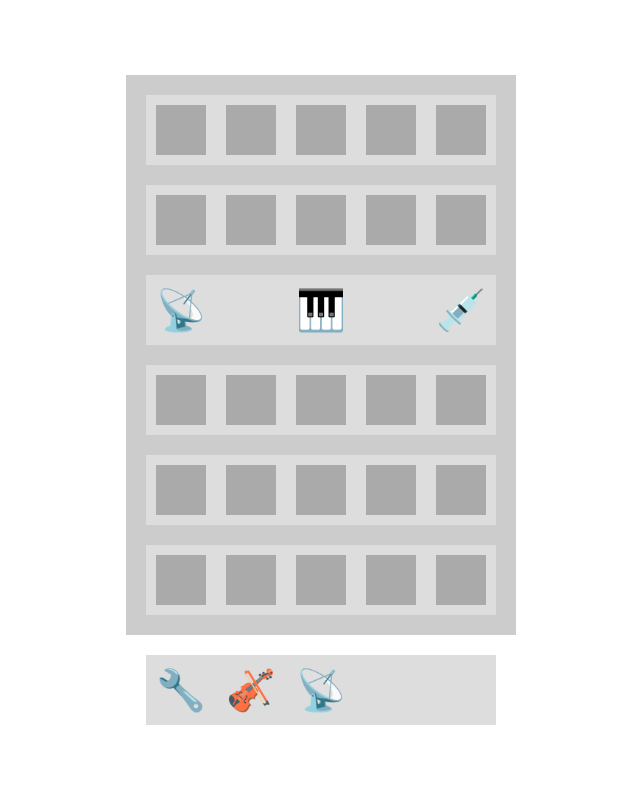
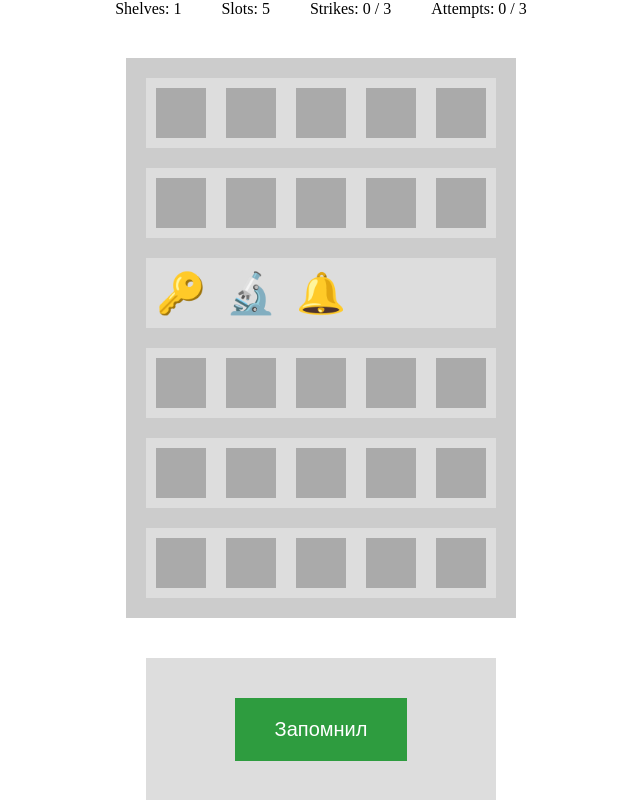
Before and after one commit to HemingErnestway/secret-room, a React (Vite) app: page / in a window 1280 px wide. Shown: the whole page, without its empty margins (319-959 px from the left). Built offline with nearby package versions, Linux system fonts and the light colour scheme.

Commit message:
Add guessing gameplay mechanics

```diff
--- a/src/App.tsx
+++ b/src/App.tsx
@@ -1,46 +1,115 @@
-import { useState } from "react"
+import { useEffect, useState } from "react"
 import { type Level, type Item, type ItemsForLevel } from "./lib/definitions"
 import { generateItemsForLevel, generateCabinet } from "./lib/functions"
 import { Cabinet, ItemPicker } from "./ui"
 import _ from "lodash"
 
-export type GameState = "memorizing" | "guessing"
+// export type GameState = "memorizing" | "guessing"
 
 export function App() {
-  const [level, setLevel] = useState<Level>({ shelves: 1, slots: 5 })
+  // const [gameState, setGameState] = useState<GameState>("memorizing")
+
+  const [level, setLevel] = useState<Level>({ shelves: 1, slots: 5, attempts: 0 })
   const [items, setItems] = useState<ItemsForLevel>(generateItemsForLevel(level))
+  const [strikes, setStrikes] = useState(0)
+  const [itemsToBePicked, setItemsToBePicked] = useState<Item[]>(_.sampleSize(_.cloneDeep(items.real), items.pick))
+  const [pickerPool, setPickerPool] = useState<Item[]>(_.shuffle([...itemsToBePicked, ...items.fake]))
+  const [cabinet, setCabinet] = useState(generateCabinet(level, items.real))
+  const [guessing, setGuessing] = useState(false)
 
-  const [itemsToBePicked, setItemsToBePicked] = useState<Item[]>(
-    _.sampleSize(_.cloneDeep(items.real), items.pick)
-  )
+  useEffect(() => {
+    const newItems = generateItemsForLevel(level)
+    const newItemsToBePicked = _.sampleSize(_.cloneDeep(newItems.real), newItems.pick)
+    setItems(newItems)
+    setItemsToBePicked(newItemsToBePicked)
+    setPickerPool(_.shuffle([...newItemsToBePicked, ...newItems.fake]))
+    setCabinet(generateCabinet(level, newItems.real))
+    setGuessing(false)
+  }, [level, strikes])
 
-  const [pickerPool, setPickerPool] = useState<Item[]>(
-    _.shuffle([...itemsToBePicked, ...items.fake])
-  )
+  // const handleGameStart = () => {
+  // }
+
+  const handleGameOver = () => {
+    console.log("гамовер")
+  }
+
+  const handleLevelUp = () => {
+    if (level.attempts < 2) {
+      setLevel({ shelves: level.shelves, slots: level.slots, attempts: level.attempts + 1 })
+    } else if (level.slots === 5) {
+      if (level.shelves === 6) {
+        console.log("win")
+        return
+      }
+      setLevel({ shelves: level.shelves + 1, slots: 1, attempts: 0 })
+    } else {
+      setLevel({ shelves: level.shelves, slots: level.slots + 1, attempts: 0})
+    }
+  }
 
   const handlePick = (itemValue: string) => {
     const pickedItem = _.find(itemsToBePicked, _.matchesProperty("value", itemValue))
-
     if (pickedItem !== undefined) {
       // correct
-      console.log("correct")
       pickedItem.hidden = true
       setItemsToBePicked([...itemsToBePicked])
+
+      if (_.find(itemsToBePicked, _.matchesProperty("hidden", false)) === undefined) {
+        // level up
+        console.log("level up")
+        handleLevelUp()
+      }
     } else {
       // wrong
-      console.log("wrong")
+      if (strikes === 2) {
+        handleGameOver()
+        return
+      }
+      setStrikes(strikes + 1)
     }
   }
 
-  const [cabinet, setCabinet] = useState(generateCabinet(level, items.real))
+  const handleStartGuessing = () => {
+    setGuessing(true)
+    const newCabinet = _.cloneDeep(cabinet)
+    const valuesToBePicked = _.map(itemsToBePicked, _.property("value"))
+
+    newCabinet.forEach(shelf => {
+      shelf.forEach(slot => {
+        if (slot.content === "item" && _.includes(valuesToBePicked, slot.value)) {
+          console.log(slot.value)
+          slot.hidden = true
+        }
+      })
+    })
+
+    setCabinet(newCabinet)
+  }
 
   return (
     <div className="game">
+      <div style={{ display: "flex", gap: "40px" }}>
+        <div>Shelves: {level.shelves}</div>
+        <div>Slots: {level.slots}</div>
+        <div>Strikes: {strikes} / 3</div>
+        <div>Attempts: {level.attempts} / 3</div>
+      </div>
       <Cabinet cabinet={cabinet} />
-      <ItemPicker
-        itemPool={pickerPool}
-        handlePick={handlePick}
-      />
+      {guessing
+        ? <ItemPicker itemPool={pickerPool} handlePick={handlePick} />
+        : <StartGuessingButton handleStart={handleStartGuessing} />
+      }
     </div>
   )
 }
+
+export function StartGuessingButton({ handleStart }: { handleStart: () => void }) {
+  return (
+    <div className="start-guessing">
+      <button onClick={handleStart}>
+        Запомнил
+      </button>
+    </div>
+  )
+}
--- a/src/index.css
+++ b/src/index.css
@@ -8,7 +8,7 @@ body {
   align-items: center;
   justify-content: center;
   height: 100vh;
-  gap: 20px;
+  gap: 40px;
 }
 
 .cabinet {
@@ -43,7 +43,25 @@ body {
 .item-picker {
   display: grid;
   grid-template-columns: repeat(5, 1fr);
+  grid-template-rows: repeat(3, 1fr);
   gap: 20px;
   padding: 10px;
   background: #dddddd;
 }
+
+.start-guessing {
+  width: 350px;
+  height: 210px;
+  background: #dddddd;
+  display: flex;
+  justify-content: center;
+  align-items: center;
+}
+
+.start-guessing > button {
+  padding: 20px 40px;
+  font-size: 20px;
+  background: #2e9c3f;
+  color: white;
+  border: none;
+}
--- a/src/lib/definitions.ts
+++ b/src/lib/definitions.ts
@@ -12,8 +12,9 @@ export type EmojiData = {
 }
 
 export type Level = {
-  shelves: 1 | 2 | 3 | 4 | 5 | 6;
-  slots: 1 | 2 | 3 | 4 | 5;
+  shelves: number;
+  slots: number;
+  attempts: number;
 }
 
 export type Item = {
```
